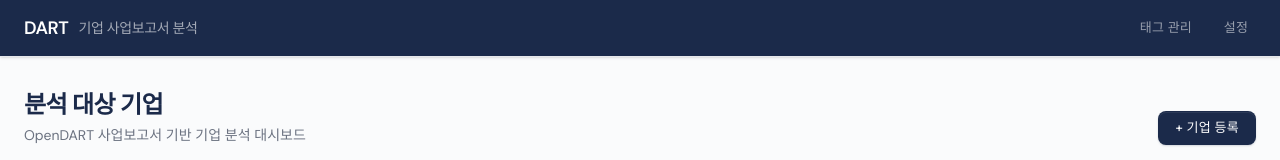
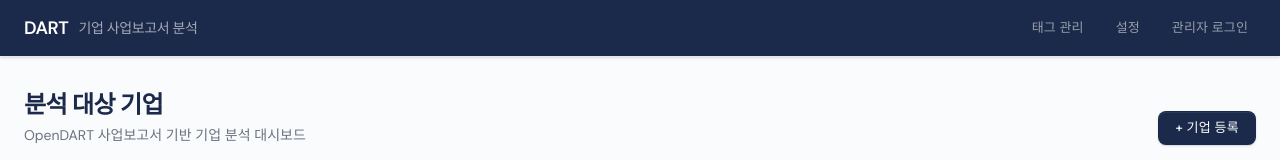
Before and after one commit to dasader/dart-analysis, a React (Vite) app in the folder frontend/: page / in a window 1280 px wide. Shown: the top 160 px of the page. Built offline with nearby package versions, Linux system fonts and the light colour scheme; no server answers; a web font is replaced by a local one.

Commit message:
feat(frontend): add admin context and login/logout UI

```diff
--- a/frontend/src/components/Layout.tsx
+++ b/frontend/src/components/Layout.tsx
@@ -2,6 +2,7 @@ import { useEffect, useState } from "react";
 import { Link, Outlet } from "react-router-dom";
 import { fetchSchedulerStatus } from "../api/client";
 import type { SchedulerStatus } from "../types";
+import { useAdmin } from "../context/AdminContext";
 
 export default function Layout() {
   const [scheduler, setScheduler] = useState<SchedulerStatus | null>(null);
@@ -10,6 +11,15 @@ export default function Layout() {
   useEffect(() => {
     fetchSchedulerStatus().then(setScheduler).catch(() => {});
   }, []);
+
+  const { isAdmin, login, logout } = useAdmin();
+
+  const handleLogin = async () => {
+    const key = window.prompt("관리자 키를 입력하세요");
+    if (!key) return;
+    const ok = await login(key);
+    if (!ok) alert("관리자 키가 올바르지 않습니다.");
+  };
 
   return (
     <div className="flex min-h-screen flex-col bg-background">
@@ -48,6 +58,15 @@ export default function Layout() {
             >
               설정
             </Link>
+            {isAdmin ? (
+              <button onClick={logout} className="nav-link">
+                관리자 로그아웃
+              </button>
+            ) : (
+              <button onClick={handleLogin} className="nav-link">
+                관리자 로그인
+              </button>
+            )}
           </div>
         </div>
       </header>
--- /dev/null
+++ b/frontend/src/context/AdminContext.tsx
@@ -0,0 +1,43 @@
+import { createContext, useContext, useState, type ReactNode } from "react";
+import { verifyAdminKey } from "../api/client";
+import { getAdminKey, setAdminKey, clearAdminKey } from "../lib/adminKey";
+
+interface AdminContextValue {
+  isAdmin: boolean;
+  login: (key: string) => Promise<boolean>;
+  logout: () => void;
+}
+
+const AdminContext = createContext<AdminContextValue | null>(null);
+
+export function AdminProvider({ children }: { children: ReactNode }) {
+  // 저장된 키가 있으면 관리자 상태로 시작(요청 시 401이면 재로그인 유도)
+  const [isAdmin, setIsAdmin] = useState<boolean>(() => getAdminKey() !== null);
+
+  const login = async (key: string): Promise<boolean> => {
+    const ok = await verifyAdminKey(key);
+    if (ok) {
+      setAdminKey(key);
+      setIsAdmin(true);
+    }
+    return ok;
+  };
+
+  const logout = () => {
+    clearAdminKey();
+    setIsAdmin(false);
+  };
+
+  return (
+    <AdminContext.Provider value={{ isAdmin, login, logout }}>
+      {children}
+    </AdminContext.Provider>
+  );
+}
+
+// eslint-disable-next-line react-refresh/only-export-components
+export function useAdmin(): AdminContextValue {
+  const ctx = useContext(AdminContext);
+  if (!ctx) throw new Error("useAdmin must be used within AdminProvider");
+  return ctx;
+}
--- a/frontend/src/main.tsx
+++ b/frontend/src/main.tsx
@@ -2,12 +2,15 @@ import { StrictMode } from "react";
 import { createRoot } from "react-dom/client";
 import { BrowserRouter } from "react-router-dom";
 import App from "./App";
+import { AdminProvider } from "./context/AdminContext";
 import "./index.css";
 
 createRoot(document.getElementById("root")!).render(
   <StrictMode>
     <BrowserRouter>
-      <App />
+      <AdminProvider>
+        <App />
+      </AdminProvider>
     </BrowserRouter>
   </StrictMode>,
 );
```
